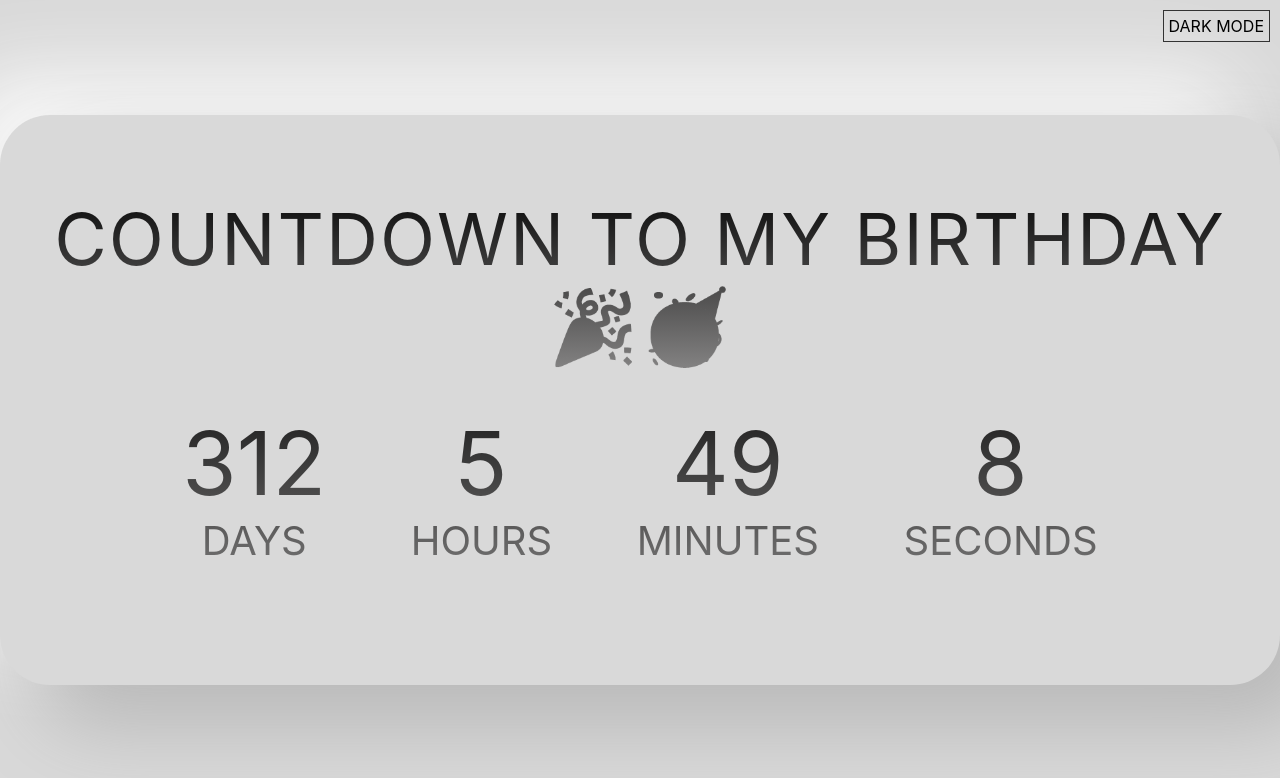
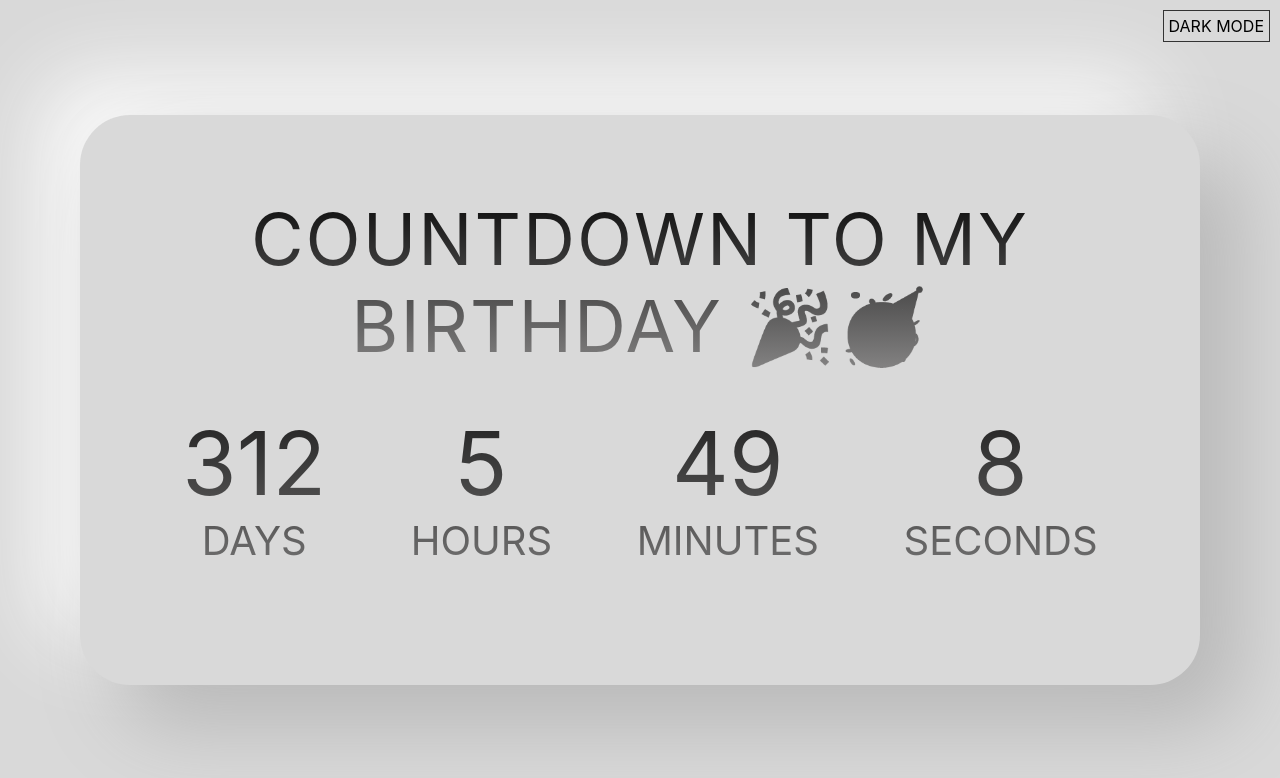
Before and after one commit to kleenpulse/Birthday_countdown, a plain HTML site: page index.html in a window 1280 px wide. Drawn offline with Linux system fonts and the light colour scheme.

Commit message:
Responsive

```diff
--- a/styles/style.scss
+++ b/styles/style.scss
@@ -84,6 +84,7 @@ body {
             background-clip: text;
         }
 
+
     }
 
     h1 {
@@ -143,6 +144,12 @@ body {
     }
 
 }
+ @media (max-width:1440px) {
+     .theme-container{
+        padding: 0 5rem;
+        transition: var(--trans);
+     }
+ }
 
 @media all and (max-width: 843px) {
 
```
Also changed, not shown: styles/style.css, 1 other file.
